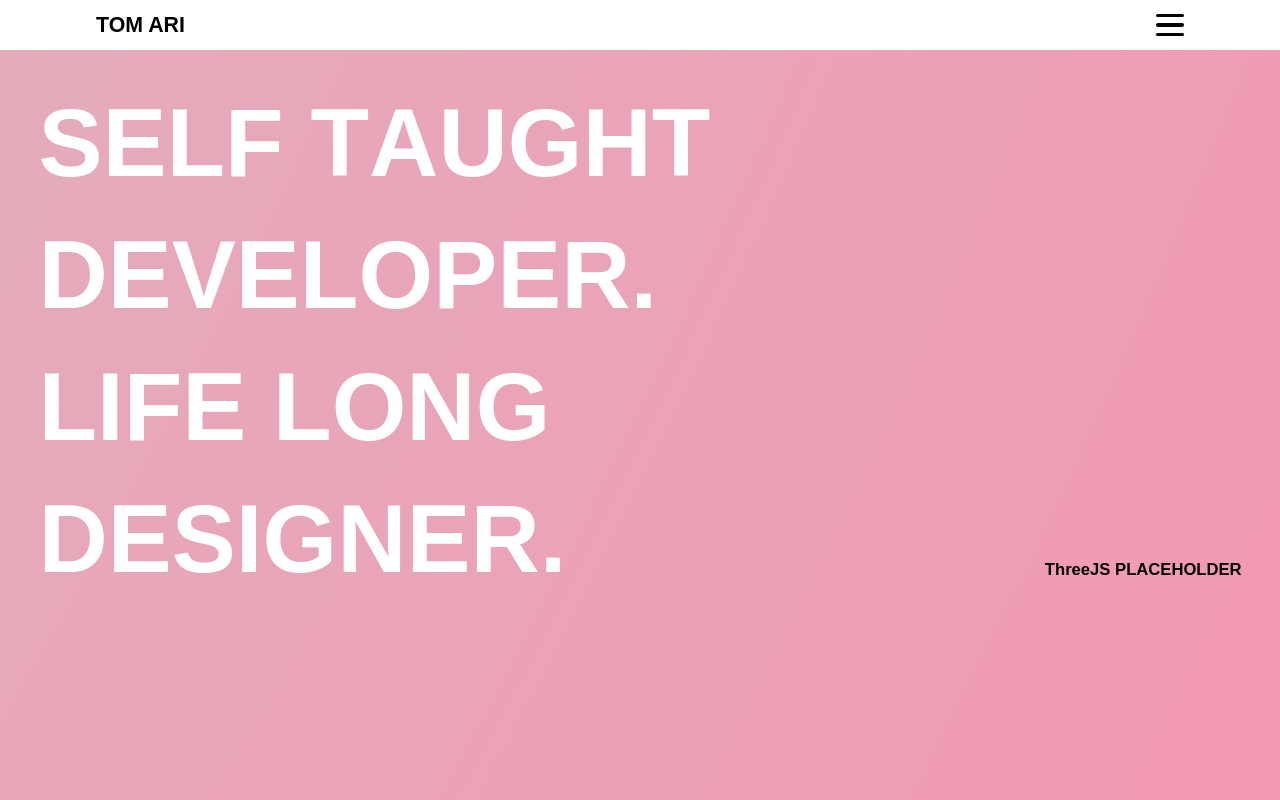
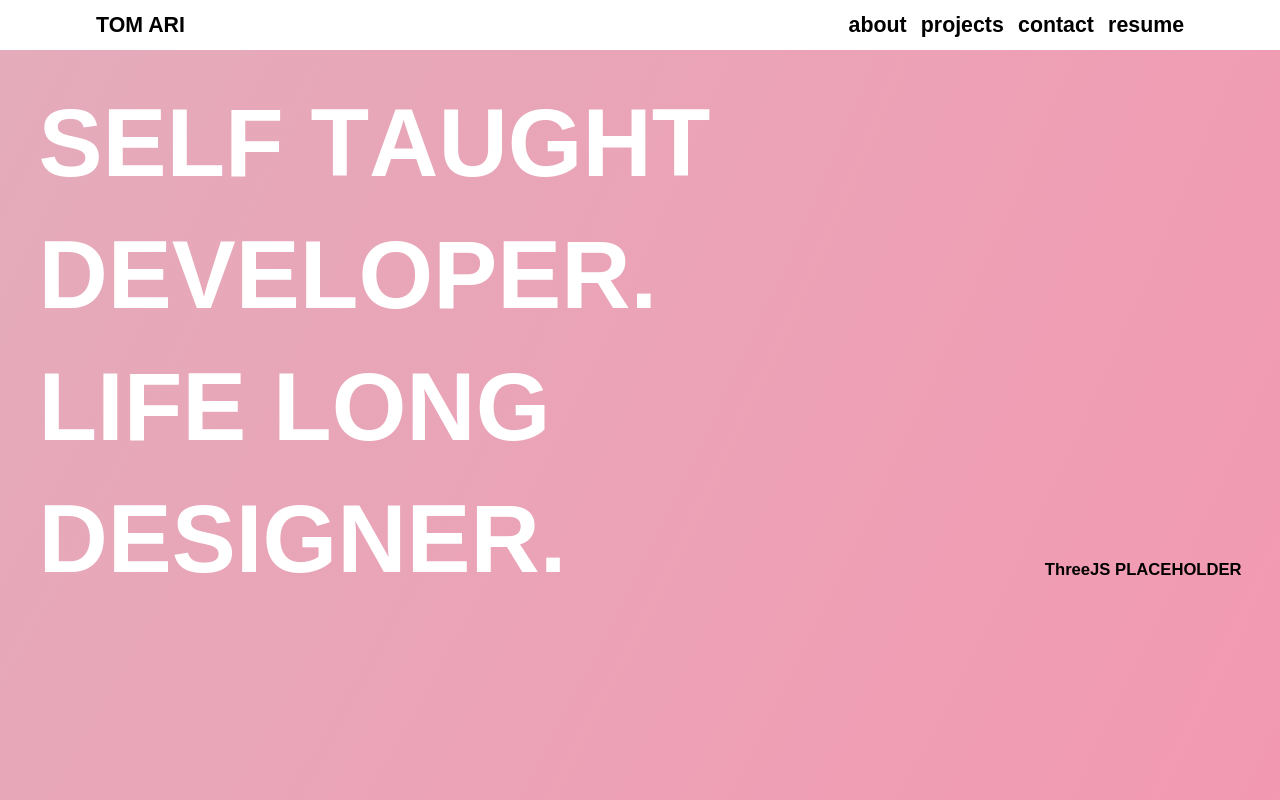
Before and after one commit to tomari3/tomari-perosnal-website, a React (Create React App) app: page / in a window 1280 px wide. Shown: the top 800 px of the page. Built offline with nearby package versions, Linux system fonts and the light colour scheme.

Commit message:
web header

```diff
--- a/src/components/Header/Header.js
+++ b/src/components/Header/Header.js
@@ -1,17 +1,22 @@
 import React, { useState } from "react";
+
+import { useWindowDimensions } from "../../hooks/useWindowDimensions";
 
 import { HeaderWrapper } from "../../styles/HeaderWrapper";
 import { MainLogo } from "../../styles/MainLogo";
+import { NavBar } from "./NavBar";
 import { PopUpMenu } from "./PopUpMenu";
 
 export const Header = () => {
   const [open, setOpen] = useState(false);
 
+  const { width } = useWindowDimensions();
+
   return (
     <HeaderWrapper>
       <MainLogo>tom ari</MainLogo>
 
-      <PopUpMenu open={open} setOpen={setOpen} />
+      {width < 590 ? <PopUpMenu open={open} setOpen={setOpen} /> : <NavBar />}
     </HeaderWrapper>
   );
 };
--- /dev/null
+++ b/src/components/Header/NavBar.js
@@ -0,0 +1,21 @@
+import React from "react";
+
+import { motion } from "framer-motion";
+
+import { TextLink } from "../../styles/TextLink";
+
+const style = {
+  display: "flex",
+  gap: "1rem",
+};
+
+export const NavBar = () => {
+  return (
+    <motion.nav style={style}>
+      <TextLink whileHover={{ x: 10 }}>about</TextLink>
+      <TextLink whileHover={{ x: 10 }}>projects</TextLink>
+      <TextLink whileHover={{ x: 10 }}>contact</TextLink>
+      <TextLink whileHover={{ x: 10 }}>resume</TextLink>
+    </motion.nav>
+  );
+};
--- a/src/hooks/useWindowDimensions.js
+++ b/src/hooks/useWindowDimensions.js
@@ -8,7 +8,7 @@ export const getWindowDimensions = () => {
   };
 };
 
-export default function useWindowDimensions() {
+export const useWindowDimensions = () => {
   const [windowDimensions, setWindowDimensions] = useState(
     getWindowDimensions()
   );
@@ -23,4 +23,4 @@ export default function useWindowDimensions() {
   }, []);
 
   return windowDimensions;
-}
+};
--- a/src/styles/TextLink.js
+++ b/src/styles/TextLink.js
@@ -7,6 +7,6 @@ import px2vw from "../utils/px2vw";
 export const TextLink = styled(motion.a)`
   color: var(--color-primary);
   font-weight: bold;
-  font-size: ${px2vw(42)};
+  font-size: ${px2vw(12 * 2)};
   cursor: pointer;
 `;
--- a/src/styles/Wrapper.js
+++ b/src/styles/Wrapper.js
@@ -1,4 +1,4 @@
-import styled, { keyframes } from "styled-components";
+import styled from "styled-components";
 import { motion } from "framer-motion";
 
 const gradient =
```
